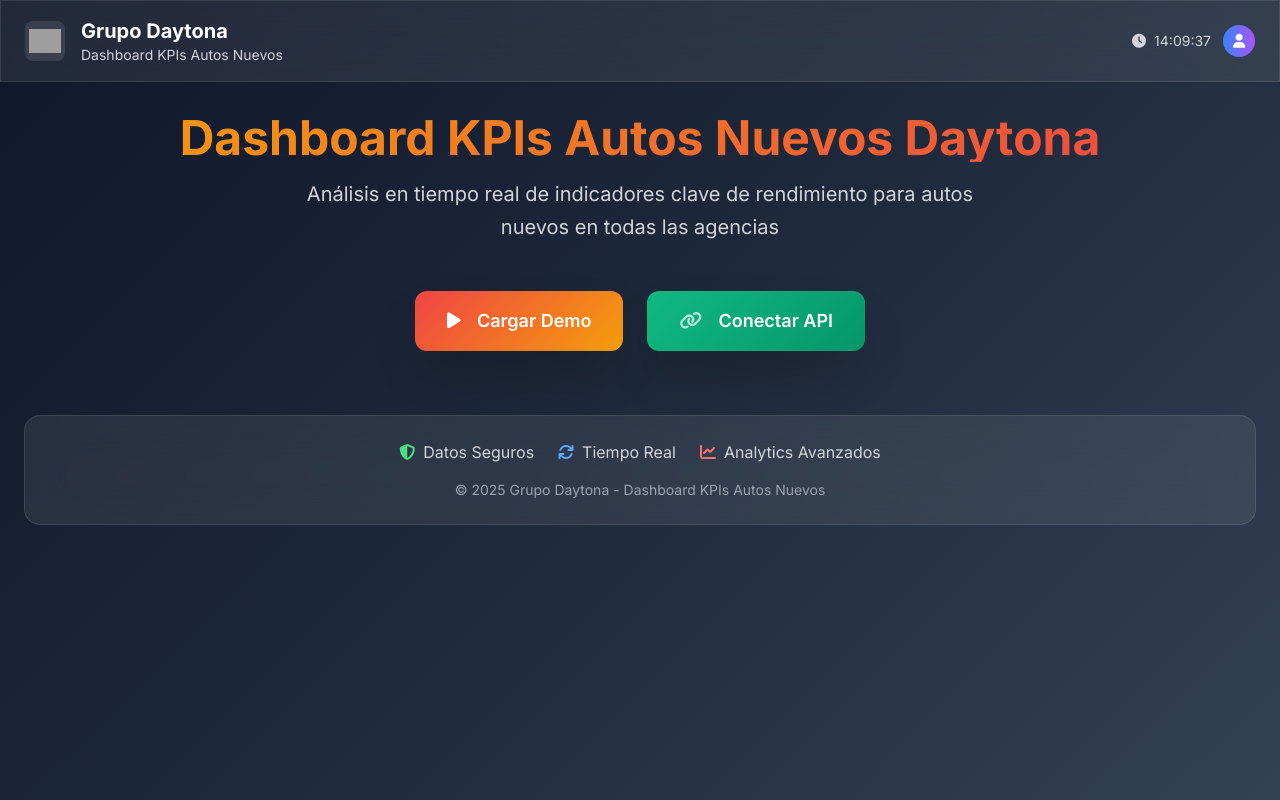
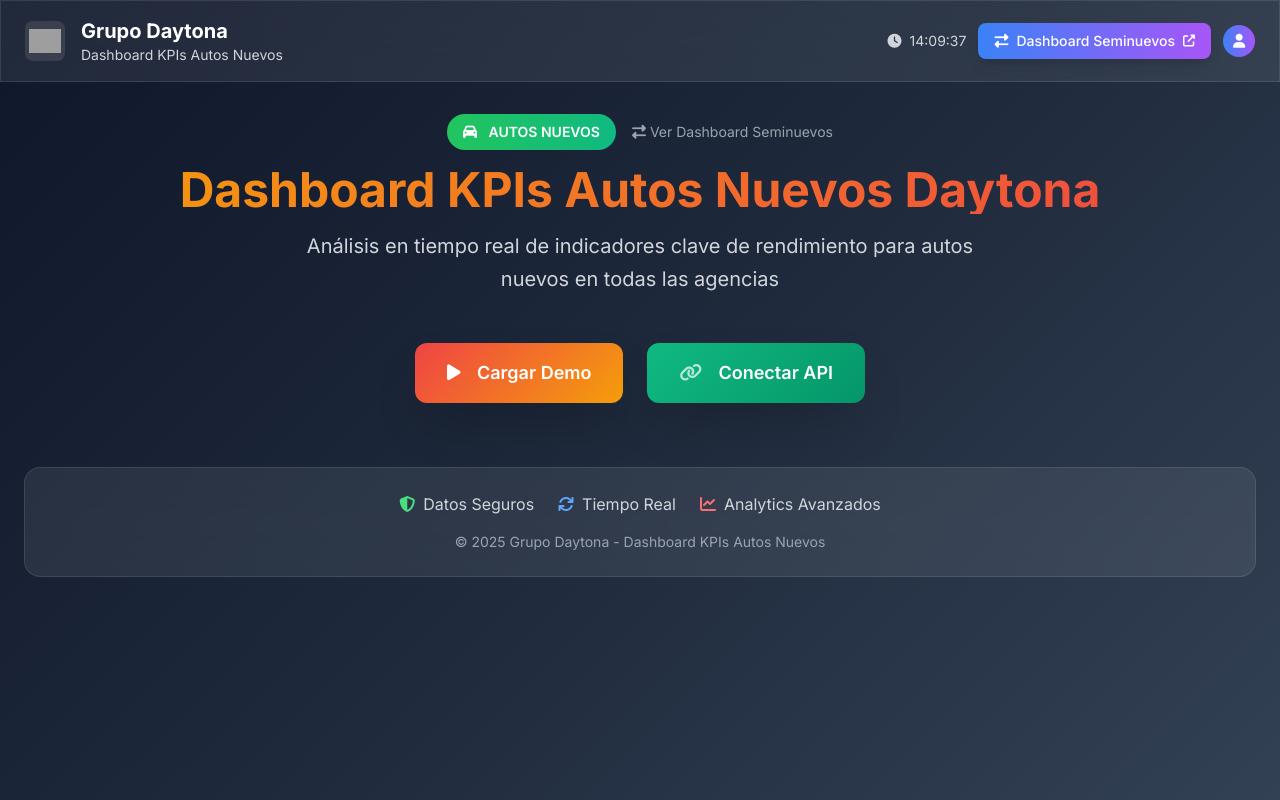
Before and after one commit to flozanol/daytona-autos-nuevos-kpis, a website: page index.html in a window 1280 px wide. Drawn offline with nearby package versions, Linux system fonts and the light colour scheme; grey boxes are pictures that could not be loaded.

Commit message:
Update index.html

```diff
--- a/index.html
+++ b/index.html
@@ -150,6 +150,22 @@
                         <i class="fas fa-clock text-sm"></i>
                         <span class="text-sm" id="currentTime"></span>
                     </div>
+
+                    <!-- Navigation Link -->
+                    <a href="https://flozanol.github.io/daytona-seminuevos-kpis/"
+                       target="_blank"
+                       class="hidden md:flex items-center space-x-2 px-4 py-2 bg-gradient-to-r from-blue-500 to-purple-500 rounded-lg text-white text-sm font-medium hover:from-blue-600 hover:to-purple-600 transition-all duration-300 shadow-lg hover:shadow-xl transform hover:scale-105">
+                        <i class="fas fa-exchange-alt text-sm"></i>
+                        <span>Dashboard Seminuevos</span>
+                        <i class="fas fa-external-link-alt text-xs"></i>
+                    </a>
+
+                    <!-- Mobile Navigation Button -->
+                    <button onclick="window.open('https://flozanol.github.io/daytona-seminuevos-kpis/', '_blank')"
+                            class="md:hidden flex items-center justify-center w-10 h-10 bg-gradient-to-r from-blue-500 to-purple-500 rounded-lg text-white hover:from-blue-600 hover:to-purple-600 transition-all duration-300 shadow-lg">
+                        <i class="fas fa-exchange-alt text-sm"></i>
+                    </button>
+
                     <div class="w-8 h-8 bg-gradient-to-r from-blue-500 to-purple-500 rounded-full flex items-center justify-center">
                         <i class="fas fa-user text-white text-sm"></i>
                     </div>
@@ -161,6 +177,20 @@
     <div class="max-w-7xl mx-auto px-6 py-8">
         <!-- Hero Section -->
         <div class="text-center mb-12">
+            <div class="flex items-center justify-center mb-4">
+                <div class="px-4 py-2 bg-gradient-to-r from-green-500 to-emerald-500 rounded-full text-white text-sm font-semibold mr-4">
+                    <i class="fas fa-car mr-2"></i>
+                    AUTOS NUEVOS
+                </div>
+                <div class="text-gray-400 text-sm">
+                    <a href="https://flozanol.github.io/daytona-seminuevos-kpis/"
+                       target="_blank"
+                       class="hover:text-blue-400 transition-colors flex items-center">
+                        <i class="fas fa-exchange-alt mr-1"></i>
+                        Ver Dashboard Seminuevos
+                    </a>
+                </div>
+            </div>
             <h2 class="text-5xl font-bold gradient-text mb-4">
                 Dashboard KPIs Autos Nuevos Daytona
             </h2>
```
